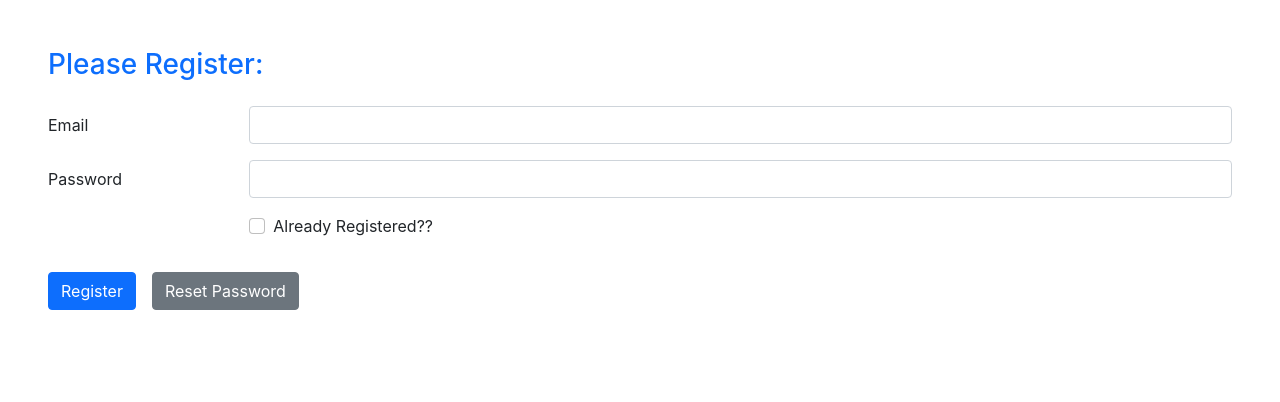
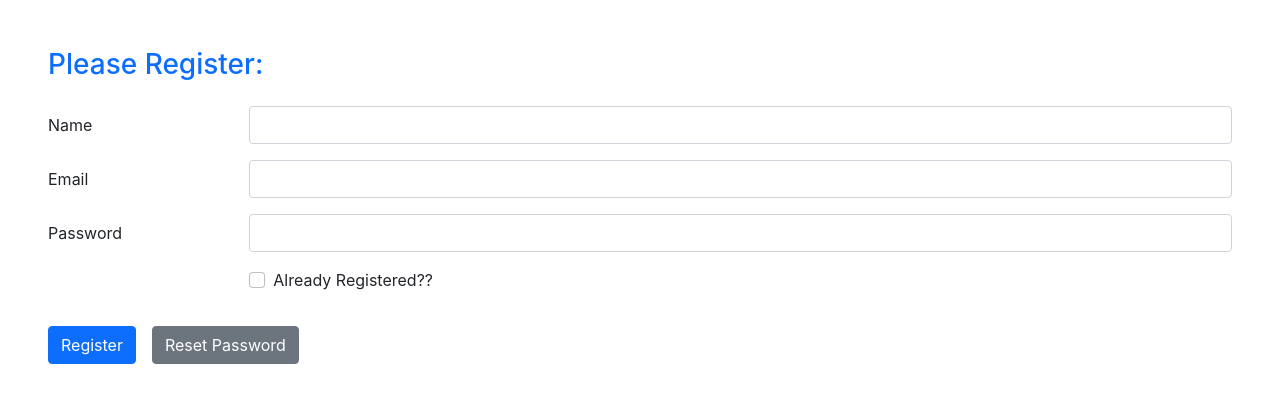
Before and after one commit to emonShimoul/react-firebase-auth, a React (Create React App) app: page / in a window 1280 px wide. Shown: the top 402 px of the page. Built offline with nearby package versions, Linux system fonts and the light colour scheme; no server answers.

Commit message:
add name field to register user

```diff
--- a/src/App.js
+++ b/src/App.js
@@ -9,6 +9,7 @@ function App() {
   const [email, setEmail] = useState('');
   const [password, setPassword] = useState('');
   const [error, setError] = useState('');
+  const [name, setName] = useState('');
   const [isLogin, setIsLogin] = useState(false);
   const auth = getAuth();
 
@@ -48,6 +49,10 @@ function App() {
     setEmail(e.target.value);
   }
 
+  const handleNameChange = e => {
+    setName(e.target.value);
+  }
+
   const handlePasswordChange = e => {
     setPassword(e.target.value);
   }
@@ -84,6 +89,12 @@ function App() {
       <form onSubmit={handleRegistration}>
         <h3 className='text-primary mb-4'>Please {isLogin ? 'Login' : 'Register'}:</h3>
         <div className="row mb-3">
+          <label htmlFor="inputName" className="col-sm-2 col-form-label">Name</label>
+          <div className="col-sm-10">
+            <input onBlur={handleNameChange} type="text" className="form-control" id="inputName" required/>
+          </div>
+        </div>
+        <div className="row mb-3">
           <label htmlFor="inputEmail3" className="col-sm-2 col-form-label">Email</label>
           <div className="col-sm-10">
             <input onBlur={handleEmailChange} type="email" className="form-control" id="inputEmail3" required/>
```
